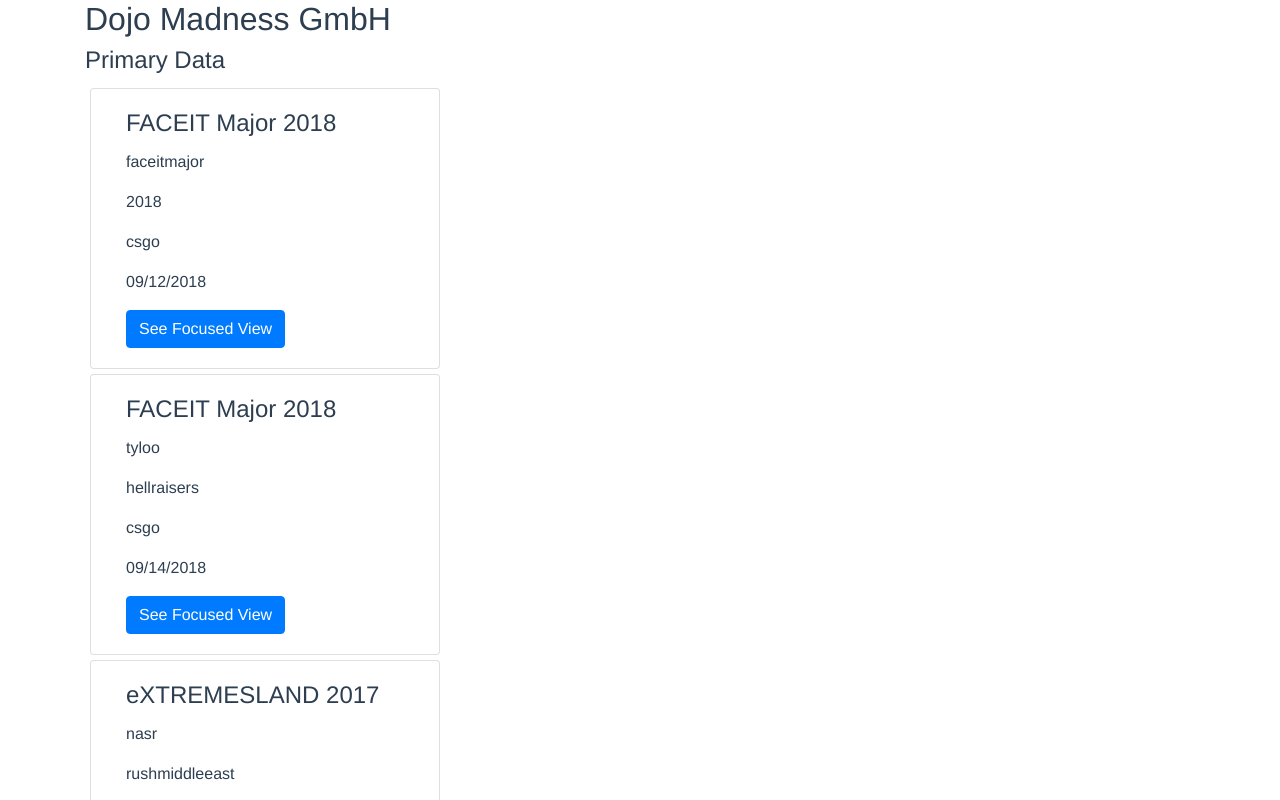
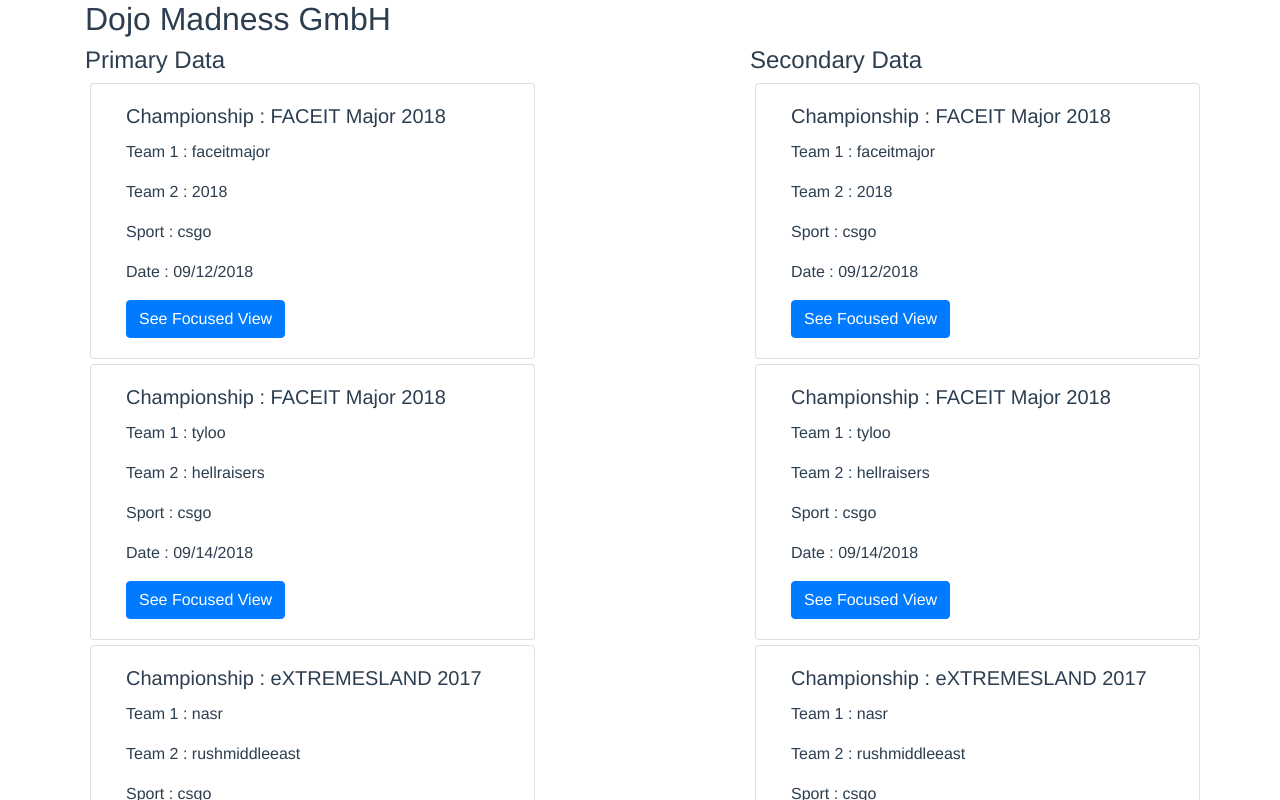
Before and after one commit to divyanshu-rawat/dojo, a Vue app: page / in a window 1280 px wide. Shown: the top 800 px of the page. Built offline with nearby package versions, Linux system fonts and the light colour scheme.

Commit message:
created list component

```diff
--- a/src/components/dojo.vue
+++ b/src/components/dojo.vue
@@ -1,26 +1,27 @@
 <template>
   <div class="hello">
     <h2>{{appName}}</h2>
-    <h4>Primary Data</h4>
 
     <div class="row">
-      <div class="col-lg-4">
+
+      <div class="col-lg-5">
+         <h4>Primary Data</h4>
         <div class="card col-lg-12"  v-for = "data in primary" :key="primary.indexOf(data)">
-            <div class="card-body">
-              <h4 class="card-title">{{data.championship}}</h4>
-              <p class="card-text">{{data.team1}}</p>
-              <p class="card-text">{{data.team2}}</p>
-              <p class="card-text">{{data.sport}}</p>
-              <p class="card-text">{{data.start_time |  formatDate}}</p>
-               <button type="button" class="btn btn-primary" @click="viewPost(data)" data-toggle="modal" data-target="#myModal">
-                See Focused View
-              </button>
+
+            <List :data = 'data'/>
+        </div>
+      </div>
+        <div class="col-lg-5 offset-lg-2">
+          <h4>Secondary Data</h4>
+            <div class="card col-lg-12"  v-for = "data in secondary" :key="secondary.indexOf(data)">
+
+                <List :data = 'data'/>
             </div>
-        </div>
+         </div>
+
        </div>
+
     </div>
-
-    <Modal :post = 'post'/>
 
   </div>
 </template>
@@ -30,8 +31,9 @@
 import { mapState } from 'vuex'
 import 'bootstrap/dist/css/bootstrap.css'
 import 'bootstrap/dist/js/bootstrap.js'
-import Modal from './modal.vue'
+import List from './list.vue'
 import moment from 'moment'
+
 
 
 export default {
@@ -39,29 +41,10 @@
   props: {
     appName: String
   },
-
   components: {
-    Modal
-  },
-
-  data(){
-    return{
-      post:{}
-    }
+    List
   },
   computed:{...mapState(['primary','secondary'])},
-  filters: {
-    formatDate(val) {
-        if (!val) { return '-' }
-        let date = moment(val).format('L');
-        return date
-    }
- },
-  methods:{
-      viewPost(post){
-          this.post = post
-      }
-   }
 }
 </script>
 
--- /dev/null
+++ b/src/components/list.vue
@@ -0,0 +1,57 @@
+<template>
+  <div>
+
+        <div class="card-body">
+          <h5 class="card-title">Championship : {{data.championship}}</h5>
+          <p class="card-text">Team 1 : {{data.team1}}</p>
+          <p class="card-text">Team 2 : {{data.team2}}</p>
+          <p class="card-text">Sport  : {{data.sport}}</p>
+          <p class="card-text">Date   : {{data.start_time |  formatDate}}</p>
+           <button type="button" class="btn btn-primary" @click="viewPost(data)" data-toggle="modal" data-target="#myModal">
+            See Focused View
+          </button>
+        </div>
+        <Modal :post = 'post'/>
+  </div>
+
+</template>
+
+<script>
+
+import { mapState } from 'vuex'
+import 'bootstrap/dist/css/bootstrap.css'
+import 'bootstrap/dist/js/bootstrap.js'
+import Modal from './modal.vue'
+import moment from 'moment'
+
+
+export default {
+  name: 'List',
+  props: {
+    data: Object,
+    name : String
+  },
+
+  components: {
+    Modal
+  },
+
+  data(){
+    return{
+      post:{}
+    }
+  },
+  filters: {
+    formatDate(val) {
+        if (!val) { return '-' }
+        let date = moment(val).format('L');
+        return date
+    }
+ },
+  methods:{
+      viewPost(post){
+          this.post = post
+      }
+   }
+}
+</script>
--- a/src/components/modal.vue
+++ b/src/components/modal.vue
@@ -6,16 +6,16 @@
 
         <!-- Modal Header -->
         <div class="modal-header">
-          <h4 class="modal-title">{{post.championship}}</h4>
+          <h5 class="modal-title">Championship: {{post.championship}}</h5>
           <button type="button" class="close" data-dismiss="modal">&times;</button>
         </div>
 
         <!-- Modal body -->
         <div class="modal-body">
-          <p class="card-text">{{post.team1}}</p>
-          <p class="card-text">{{post.team2}}</p>
-          <p class="card-text">{{post.sport}}</p>
-          <p class="card-text">{{post.start_time |  formatDate}}</p>
+          <p class="card-text">Team 1 : {{post.team1}}</p>
+          <p class="card-text">Team 2 : {{post.team2}}</p>
+          <p class="card-text">Sport  : {{post.sport}}</p>
+          <p class="card-text">Date   : {{post.start_time |  formatDate}}</p>
         </div>
 
         <!-- Modal footer -->
--- a/src/store.js
+++ b/src/store.js
@@ -11,7 +11,7 @@
 	state:{
 
 		primary  : primary,
-		seconary : secondary
+		secondary : secondary
 
 	},
 
```
